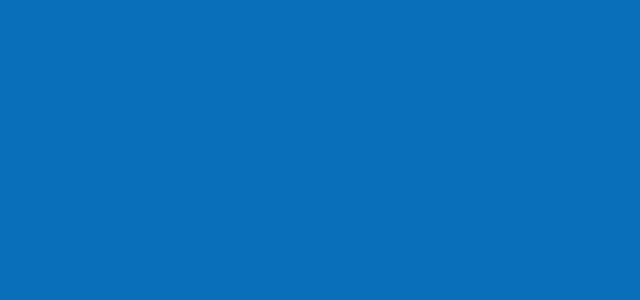
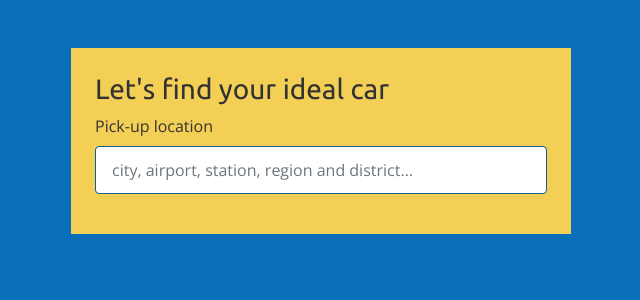
Before and after one commit to gitMalle/rc_test, a React (Create React App) app: page / in a window 1280 px wide. Shown: the top 300 px of the page, without its empty margins (14-654 px from the left). Built offline with nearby package versions, Linux system fonts and the light colour scheme.

Commit message:
Add basic setup

```diff
--- a/public/index.html
+++ b/public/index.html
@@ -25,6 +25,7 @@
       Learn how to configure a non-root public URL by running `npm run build`.
     -->
     <link rel="stylesheet" href="https://stackpath.bootstrapcdn.com/bootstrap/4.4.1/css/bootstrap.min.css" integrity="sha384-Vkoo8x4CGsO3+Hhxv8T/Q5PaXtkKtu6ug5TOeNV6gBiFeWPGFN9MuhOf23Q9Ifjh" crossorigin="anonymous"><link rel="stylesheet" href="https://stackpath.bootstrapcdn.com/bootstrap/4.4.1/css/bootstrap.min.css" integrity="sha384-Vkoo8x4CGsO3+Hhxv8T/Q5PaXtkKtu6ug5TOeNV6gBiFeWPGFN9MuhOf23Q9Ifjh" crossorigin="anonymous">
+    <link href="https://fonts.googleapis.com/css?family=Open+Sans|Ubuntu&display=swap" rel="stylesheet">
     <title>React App</title>
   </head>
   <body>
--- a/src/App.js
+++ b/src/App.js
@@ -1,9 +1,10 @@
 import React from "react";
 import "./App.css";
+import { SearchWidget } from "./components/SearchWidget";
 
 const App = () => (
-  <div className="App">
-
+  <div className="container mt-5">
+    <SearchWidget />
   </div>
 );
 
--- /dev/null
+++ b/src/components/SearchBar.js
@@ -0,0 +1,19 @@
+import React, { useState } from "react";
+import "../styles/SearchBar.css";
+
+export const SearchBar = props => {
+  const [searchText, setSearchText] = useState("");
+
+  return (
+    <div>
+      <input
+        type="text"
+        className="form-control search-bar"
+        placeholder="city, airport, station, region and district..."
+        value={searchText}
+        onChange={ev => setSearchText(ev.target.value)}
+        autoFocus
+      />
+    </div>
+  );
+};
--- /dev/null
+++ b/src/components/SearchWidget.js
@@ -0,0 +1,13 @@
+import React from "react";
+import "../styles/SearchWidget.css";
+import { SearchBar } from "./SearchBar";
+
+export const SearchWidget = props => (
+  <div className="widget-container">
+    <h3>Let's find your ideal car</h3>
+    <div className="form-group">
+      <label>Pick-up location</label>
+      <SearchBar />
+    </div>
+  </div>
+);
--- a/src/index.css
+++ b/src/index.css
@@ -1,3 +1,4 @@
 body {
   background-color: #096FBB;
+  font-family: 'Open Sans', sans-serif;
 }
--- /dev/null
+++ b/src/styles/SearchBar.css
@@ -0,0 +1,10 @@
+.search-bar {
+    padding: 8px 16px;
+    height: 48px;
+    border-radius: 4px;
+}
+
+.search-bar:focus {
+    box-shadow: none;
+    border-color: #0f6193;
+}
--- /dev/null
+++ b/src/styles/SearchWidget.css
@@ -0,0 +1,12 @@
+.widget-container {
+    background-color: #F3CF55;
+    width: 100%;
+    max-width: 500px;
+    padding: 24px;
+    color: #333333;
+    font-weight: lighter;
+}
+
+.widget-container > h3 {
+    font-family: 'Ubuntu', sans-serif;
+}
```
